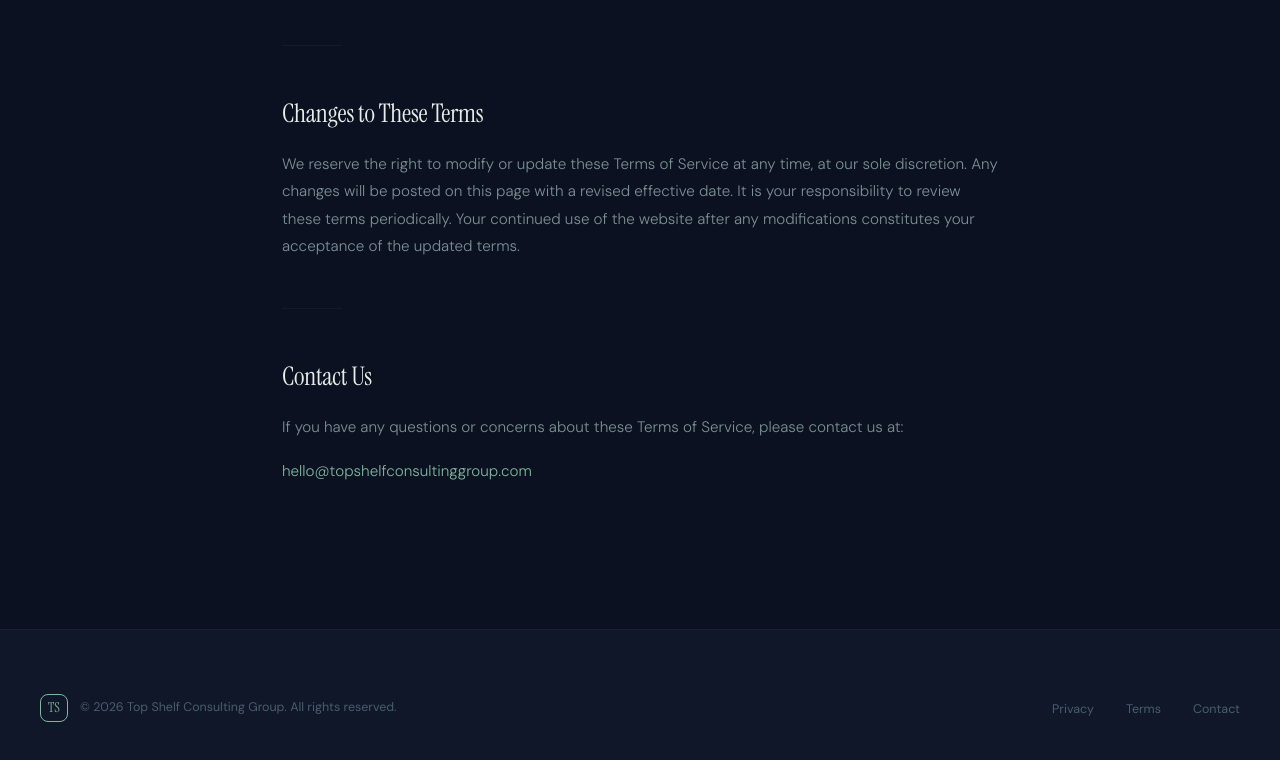
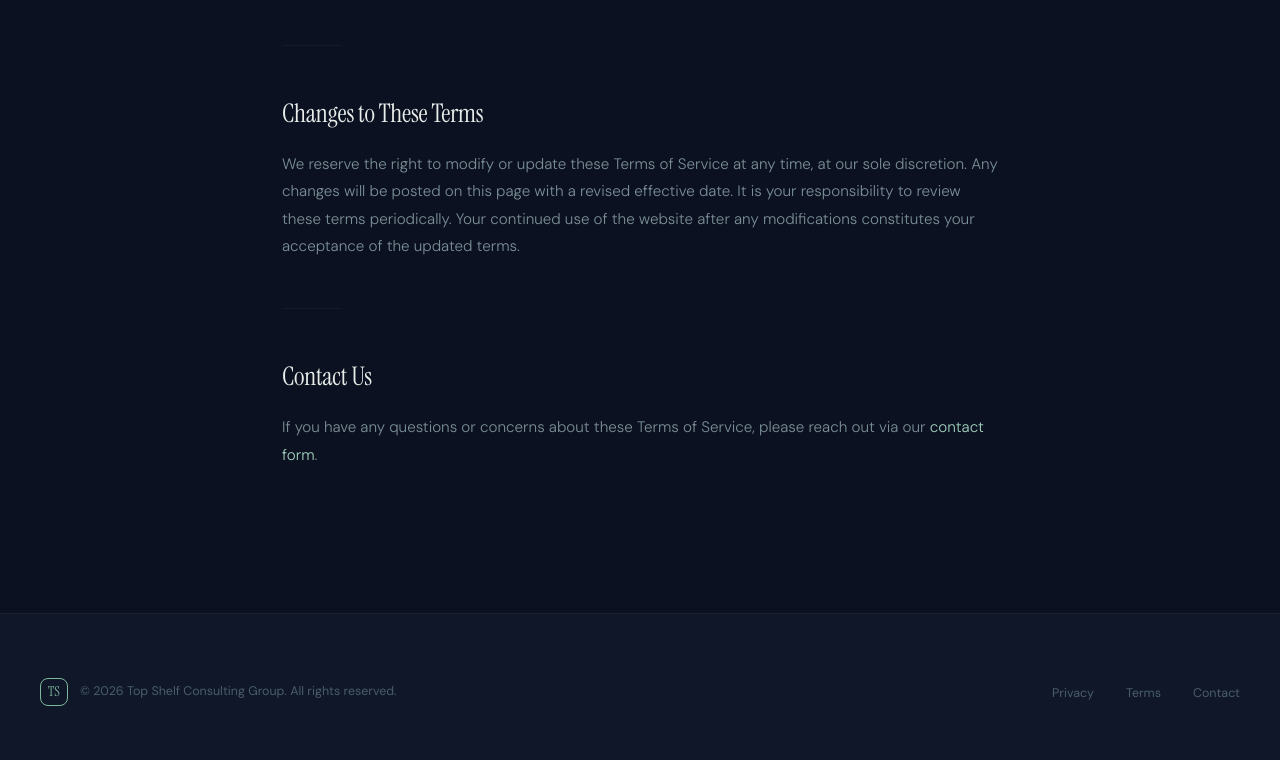
Before and after one commit to tscgmn/tscg-site, a plain HTML site: page terms.html in a window 1280 px wide. Shown: the part 3397-4157 px from the top of the page. Drawn offline with Linux system fonts and the light colour scheme.

Commit message:
Remove direct email references, route all contact to form
All mailto links and email addresses removed from index, privacy,
and terms pages. Footer and body contact links now point to the
#contact form section.

Co-Authored-By: Claude Opus 4.6 <noreply@anthropic.com>

```diff
--- a/terms.html
+++ b/terms.html
@@ -537,8 +537,7 @@
 
     <div class="policy-section">
       <h2>Contact Us</h2>
-      <p>If you have any questions or concerns about these Terms of Service, please contact us at:</p>
-      <p><a href="mailto:hello@topshelfconsultinggroup.com">hello@topshelfconsultinggroup.com</a></p>
+      <p>If you have any questions or concerns about these Terms of Service, please reach out via our <a href="index.html#contact" style="color:var(--amber-light)">contact form</a>.</p>
     </div>
   </main>
 
@@ -552,7 +551,7 @@
       <ul class="footer-links">
         <li><a href="privacy.html">Privacy</a></li>
         <li><a href="terms.html">Terms</a></li>
-        <li><a href="mailto:hello@topshelfconsultinggroup.com">Contact</a></li>
+        <li><a href="index.html#contact">Contact</a></li>
       </ul>
     </div>
   </footer>
```
Also changed, not shown: index.html (+2 -2 lines), privacy.html (+2 -3 lines).
